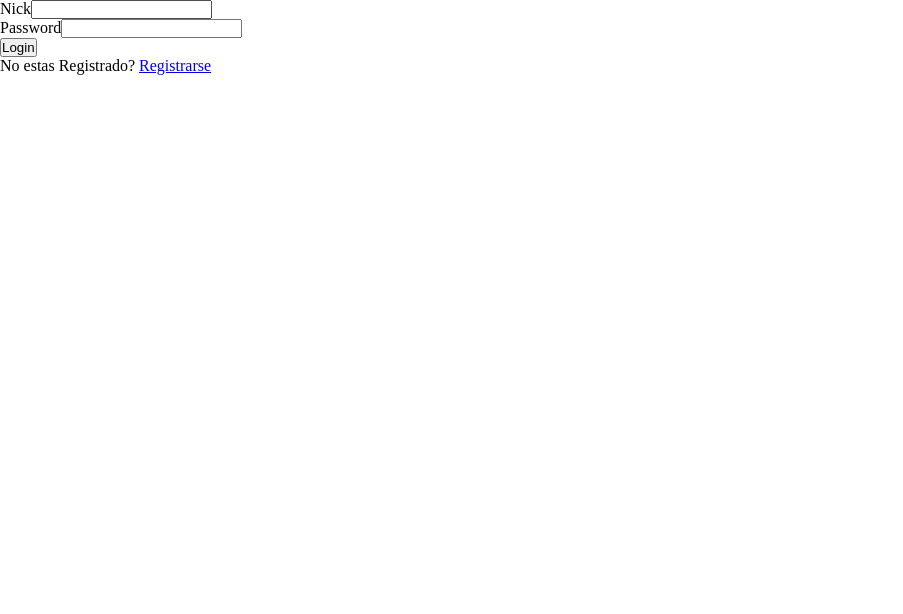
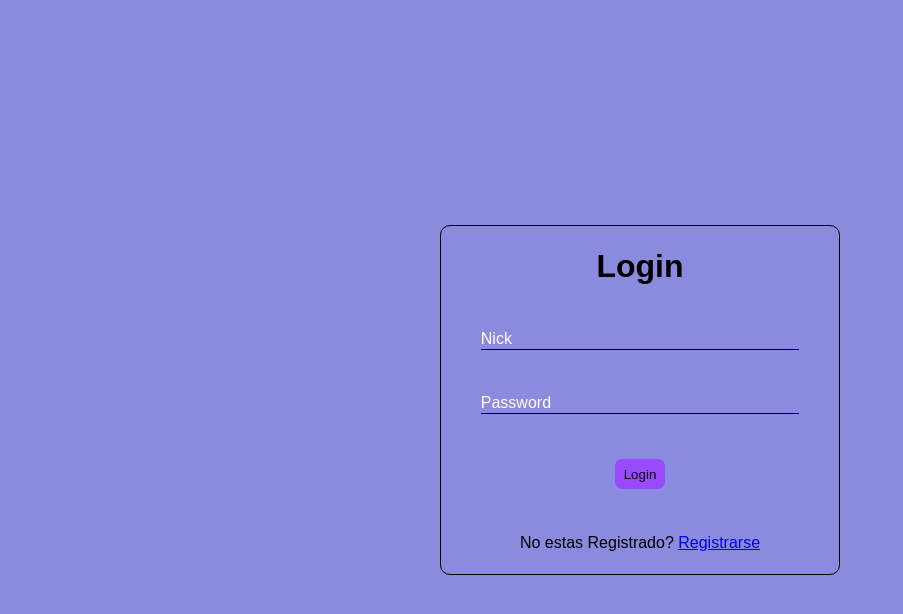
Before and after one commit to JFelipeRG/feel-it-react, a React (Vite) app: page /logIn in a window 1280 px wide. Before the commit this address led to /login. Shown: the top 614 px of the page, without its empty margins (0-903 px from the left). Built offline with nearby package versions, Linux system fonts and the light colour scheme.

Commit message:
aplicar estilos al login

```diff
--- a/src/App.jsx
+++ b/src/App.jsx
@@ -1,17 +1,28 @@
 import './App.css'
 
-import { Outlet } from 'react-router-dom'
+import { Outlet, useNavigate } from 'react-router-dom'
 
 import Header from '@components/Header/header'
-import useNav from '@hooks/useNav'
+
+import useUser from '@hooks/useUser'
+import { useEffect } from 'react'
 
 function App () {
-  useNav()
+  const navigate = useNavigate()
+  const { isLogged } = useUser()
+
+  useEffect(() => {
+    navigate(isLogged ? '/home' : '/login')
+  }, [isLogged])
 
   return (
     <>
-      <Header />
-      <Outlet />
+      <div className='app-header'>
+        <Header />
+      </div>
+      <div className='app-body'>
+        <Outlet />
+      </div>
     </>
   )
 }
--- a/src/hooks/useNav.jsx
+++ /dev/null
@@ -1,13 +0,0 @@
-import { useNavigate } from 'react-router-dom'
-import useUser from '@hooks/useUser'
-import { useEffect } from 'react'
-
-export default function useNav () {
-  const navigate = useNavigate()
-  const { isLogged } = useUser()
-
-  useEffect(() => {
-    if (isLogged) navigate('/home')
-    else navigate('/login')
-  }, [isLogged])
-}
--- a/src/index.css
+++ b/src/index.css
@@ -2,6 +2,7 @@
   box-sizing: border-box;
   margin: 0;
   padding: 0;
+  font-family: Arial, Helvetica, sans-serif;
 }
 
 body {
--- a/src/pages/Login/login.css
+++ b/src/pages/Login/login.css
@@ -0,0 +1,63 @@
+.form-container {
+  background-color: #8a8adf;
+  width: 100%;
+  height: 100%;
+  display: grid;
+  align-items: center;
+  justify-content: center;
+}
+
+.form {
+  border: 1px solid black;
+  border-radius: 10px;
+  width: 400px;
+  height: 350px;
+  text-align: center;
+  display: grid;
+  align-items: center;
+  flex-direction: column;
+}
+
+.input-container {
+  text-align: left;
+  display: flex;
+  flex-direction: column;
+  width: 80%;
+  margin: 0 auto;
+  position: relative;
+}
+
+.label-form {
+  position: absolute;
+  z-index: 1;
+  left: 0;
+  color: white;
+  transition: all 0.4s;
+}
+
+.input-form:focus ~ .label-form,
+.input-form:hover ~ .label-form {
+  transform: translateY(-20px);
+}
+
+.input-form {
+  height: 20px;
+  border: none;
+  border-bottom: 1px solid black;
+  background-color: transparent;
+  outline: none;
+}
+
+.button-form {
+  height: 30px;
+  width: 50px;
+  border: none;
+  border-radius: 7px;
+  background-color: #994aff;
+  transition: all 0.4s;
+}
+
+.button-form:hover {
+  background-color: #9b34fc;
+  cursor: pointer;
+}
--- a/src/pages/Login/login.jsx
+++ b/src/pages/Login/login.jsx
@@ -1,15 +1,20 @@
 import './login.css'
 
-import { useState } from 'react'
-import { Link } from 'react-router-dom'
-import useNav from '@hooks/useNav'
+import { useState, useEffect } from 'react'
+import { Link, useNavigate } from 'react-router-dom'
+
 import useUser from '@hooks/useUser'
 
 export default function Login () {
   const [nick, setNick] = useState('')
   const [passw, setPassw] = useState('')
   const { login } = useUser()
-  useNav()
+  const navigate = useNavigate()
+  const { isLogged } = useUser()
+
+  useEffect(() => {
+    if (isLogged) navigate('/home')
+  }, [isLogged])
 
   const handleSubmit = e => {
     e.preventDefault()
@@ -18,17 +23,18 @@ export default function Login () {
 
   return (
     <div className='form-container'>
-      <form onSubmit={handleSubmit}>
-        <div>
-          <label htmlFor='nick'>Nick</label>
-          <input id='nick' type='text' onChange={e => setNick(e.target.value)} />
+      <form className='form' onSubmit={handleSubmit}>
+        <h1>Login</h1>
+        <div className='input-container'>
+          <input className='input-form' id='nick' type='text' onChange={e => setNick(e.target.value)} />
+          <label className='label-form' htmlFor='nick'>Nick</label>
         </div>
-        <div>
-          <label htmlFor='passw'>Password</label>
-          <input id='passw' type='password' onChange={e => setPassw(e.target.value)} />
+        <div className='input-container'>
+          <input className='input-form' id='passw' type='password' onChange={e => setPassw(e.target.value)} />
+          <label className='label-form' htmlFor='passw'>Password</label>
         </div>
-        <div>
-          <button>Login</button>
+        <div className='button-container'>
+          <button className='button-form'>Login</button>
         </div>
         <div>
           <span>
--- a/src/pages/SingUp/singup.jsx
+++ b/src/pages/SingUp/singup.jsx
@@ -1,7 +1,14 @@
-import useNav from '@hooks/useNav'
+import { useNavigate } from 'react-router-dom'
+import useUser from '@hooks/useUser'
+import { useEffect } from 'react'
 
 export default function Login () {
-  useNav()
+  const navigate = useNavigate()
+  const { isLogged } = useUser()
+
+  useEffect(() => {
+    if (isLogged) navigate('/home')
+  }, [isLogged])
 
   const handleSubmit = e => {
     e.preventDefault()
```
